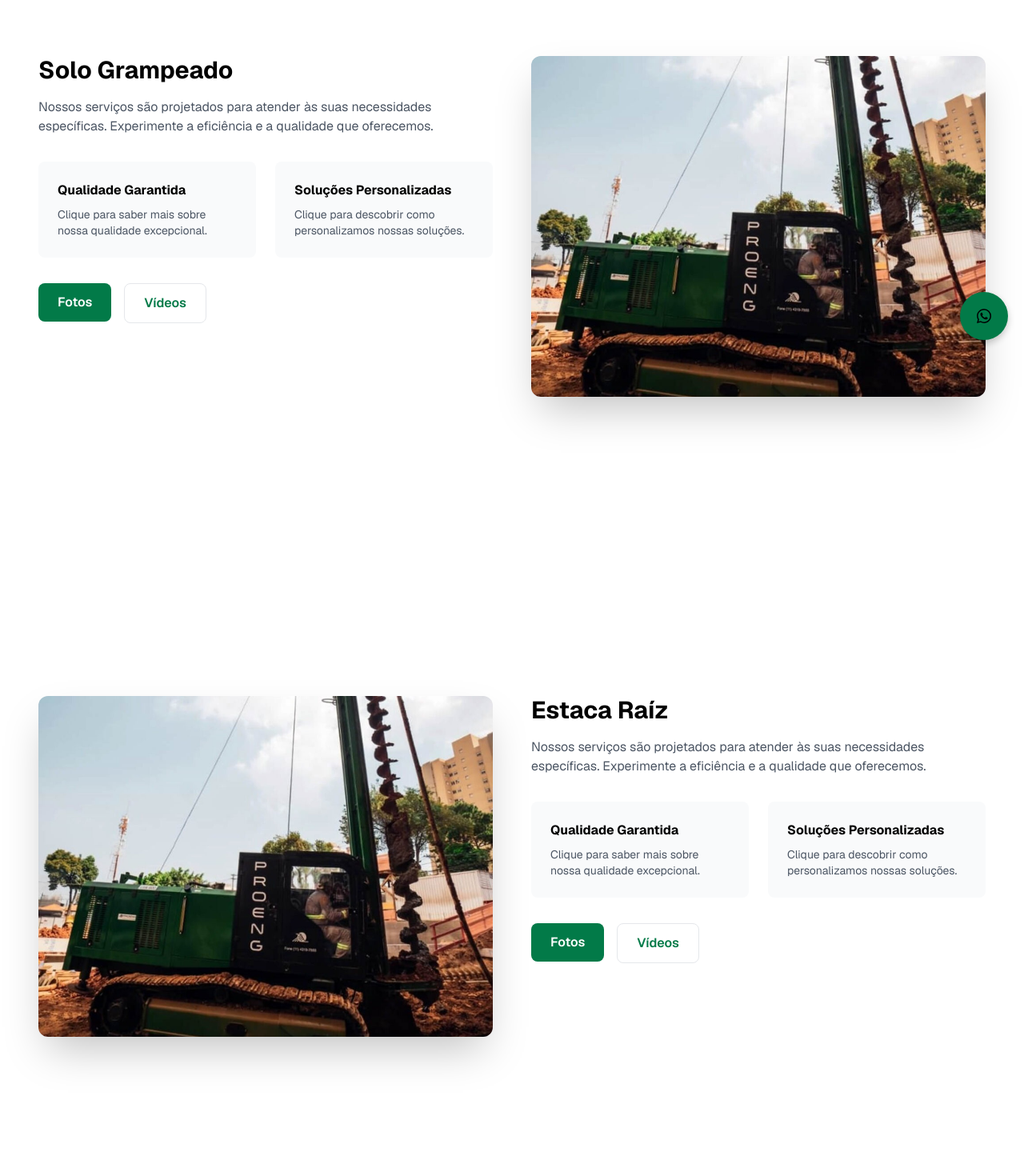
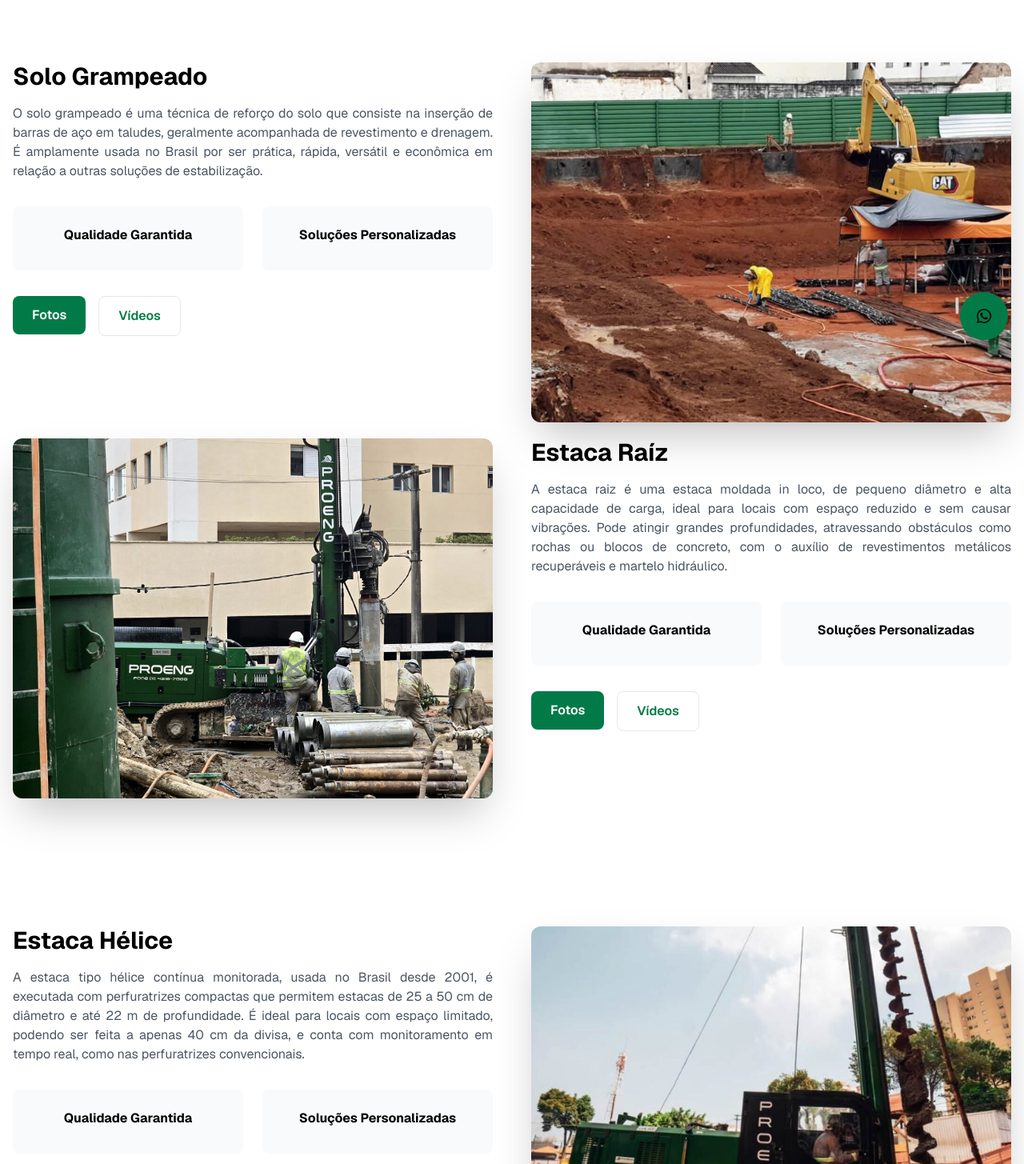
Before and after one commit to proengejem/proeng, a Next.js app: page /portifolio in a window 1280 px wide. Shown: the part 355-1810 px from the top of the page at 80% size. Built offline with nearby package versions, Linux system fonts and the light colour scheme.

Commit message:
Ajustes Portfólio
- ajustar layout de solo grampeado com os outros serviços
- arrumar imagem dos serviços
- Mudar a descrição dos serviços
- mudar os textos

```diff
--- a/src/components/portifolio.tsx
+++ b/src/components/portifolio.tsx
@@ -37,7 +37,7 @@ export default function Portfolio() {
       </motion.div>
 
       <motion.div
-        className="min-h-screen bg-white p-4 md:p-8 lg:p-12 mt-6 pb-0"
+        className="mx-auto max-w-7xl px-4 pt-20"
         initial="hidden"
         animate="visible"
         variants={containerVariants}
@@ -48,8 +48,8 @@ export default function Portfolio() {
             <motion.div className="space-y-8" variants={itemVariants}>
               <motion.div variants={itemVariants}>
                 <h1 className="mb-4 text-3xl font-bold">Solo Grampeado</h1>
-                <p className="text-gray-600">
-                  Nossos serviços são projetados para atender às suas necessidades específicas. Experimente a eficiência e a qualidade que oferecemos.
+                <p className="text-gray-600 text-justify">
+                  O solo grampeado é uma técnica de reforço do solo que consiste na inserção de barras de aço em taludes, geralmente acompanhada de revestimento e drenagem. É amplamente usada no Brasil por ser prática, rápida, versátil e econômica em relação a outras soluções de estabilização.
                 </p>
               </motion.div>
 
@@ -62,20 +62,16 @@ export default function Portfolio() {
                   whileTap={{ scale: 0.98 }}
                   className="rounded-lg bg-gray-50 p-6 text-left transition-shadow hover:shadow-lg"
                 >
-                  <h3 className="mb-2 font-bold">Qualidade Garantida</h3>
-                  <p className="text-sm text-gray-600">
-                    Clique para saber mais sobre nossa qualidade excepcional.
-                  </p>
+                  <h3 className="mb-2 font-bold text-center">Qualidade Garantida</h3>
+
                 </motion.button>
                 <motion.button
                   whileHover={{ scale: 1.02 }}
                   whileTap={{ scale: 0.98 }}
                   className="rounded-lg bg-gray-50 p-6 text-left transition-shadow hover:shadow-lg"
                 >
-                  <h3 className="mb-2 font-bold">Soluções Personalizadas</h3>
-                  <p className="text-sm text-gray-600">
-                    Clique para descobrir como personalizamos nossas soluções.
-                  </p>
+                  <h3 className="mb-2 font-bold text-center">Soluções Personalizadas</h3>
+
                 </motion.button>
               </motion.div>
               <motion.div className="flex space-x-4" variants={itemVariants}>
@@ -104,8 +100,8 @@ export default function Portfolio() {
                 transition={{ duration: 0.3 }}
               >
                 <Image
-                  src="/Estaca Helice.jpeg"
-                  alt="Estaca Raíz Project Photo"
+                  src="/Solo Grampeado.jpeg"
+                  alt="Solo Grampeado Project Photo"
                   fill
                   className="object-cover"
                   priority
--- a/src/components/portifolio2.tsx
+++ b/src/components/portifolio2.tsx
@@ -28,7 +28,7 @@ export default function Portfolio2() {
 
   return (
     <motion.div
-      className="min-h-screen bg-white p-4 md:p-8 lg:p-12"
+      className="mx-auto max-w-7xl px-4"
       initial="hidden"
       animate="visible"
       variants={containerVariants}
@@ -44,7 +44,7 @@ export default function Portfolio2() {
                          transition={{ duration: 0.3 }}
                        >
                          <Image
-                           src="/Estaca Helice.jpeg"
+                           src="/Estaca raiz.jpeg"
                            alt="Estaca Raíz Project Photo"
                            fill
                            className="object-cover"
@@ -58,10 +58,8 @@ export default function Portfolio2() {
           <motion.div className="space-y-8" variants={itemVariants}>
             <motion.div variants={itemVariants}>
               <h1 className="mb-4 text-3xl font-bold">Estaca Raíz</h1>
-              <p className="text-gray-600">
-                Nossos serviços são projetados para atender às suas necessidades
-                específicas. Experimente a eficiência e a qualidade que
-                oferecemos.
+              <p className="text-gray-600 text-justify">
+                A estaca raiz é uma estaca moldada in loco, de pequeno diâmetro e alta capacidade de carga, ideal para locais com espaço reduzido e sem causar vibrações. Pode atingir grandes profundidades, atravessando obstáculos como rochas ou blocos de concreto, com o auxílio de revestimentos metálicos recuperáveis e martelo hidráulico.
               </p>
             </motion.div>
 
@@ -75,10 +73,8 @@ export default function Portfolio2() {
                 whileTap={{ scale: 0.98 }}
                 className="rounded-lg bg-gray-50 p-6 text-left transition-shadow hover:shadow-lg"
               >
-                <h3 className="mb-2 font-bold">Qualidade Garantida</h3>
-                <p className="text-sm text-gray-600">
-                  Clique para saber mais sobre nossa qualidade excepcional.
-                </p>
+                <h3 className="mb-2 font-bold text-center">Qualidade Garantida</h3>
+
               </motion.button>
               <motion.button
                 // onClick={() => setSelectedModal(modalContent.solutions)}
@@ -86,10 +82,8 @@ export default function Portfolio2() {
                 whileTap={{ scale: 0.98 }}
                 className="rounded-lg bg-gray-50 p-6 text-left transition-shadow hover:shadow-lg"
               >
-                <h3 className="mb-2 font-bold">Soluções Personalizadas</h3>
-                <p className="text-sm text-gray-600">
-                  Clique para descobrir como personalizamos nossas soluções.
-                </p>
+                <h3 className="mb-2 font-bold text-center">Soluções Personalizadas</h3>
+
               </motion.button>
             </motion.div>
 
--- a/src/components/portifolio3.tsx
+++ b/src/components/portifolio3.tsx
@@ -60,17 +60,16 @@ export default function PortfolioPage() {
         variants={containerVariants}
         initial="hidden"
         animate="visible"
-        className="mx-auto max-w-7xl px-4"
+        className="mx-auto max-w-7xl px-4 pt-40"
       >
+
         <div className="grid items-start gap-12 md:grid-cols-2">
           {/* Left Column */}
           <div className="space-y-8">
             <motion.div variants={itemVariants}>
               <h2 className="mb-4 text-3xl font-bold">Estaca Hélice</h2>
-              <p className="mb-6 text-gray-600">
-                Nossos serviços são projetados para atender às suas necessidades
-                específicas. Experimente a eficiência e a qualidade que
-                oferecemos.
+              <p className="mb-6 text-gray-600 text-justify">
+                A estaca tipo hélice contínua monitorada, usada no Brasil desde 2001, é executada com perfuratrizes compactas que permitem estacas de 25 a 50 cm de diâmetro e até 22 m de profundidade. É ideal para locais com espaço limitado, podendo ser feita a apenas 40 cm da divisa, e conta com monitoramento em tempo real, como nas perfuratrizes convencionais.
               </p>
             </motion.div>
 
@@ -84,10 +83,8 @@ export default function PortfolioPage() {
                 whileTap={{ scale: 0.98 }}
                 className="rounded-lg bg-gray-50 p-6 text-left transition-shadow hover:shadow-lg"
               >
-                <h3 className="mb-2 font-bold">Qualidade Garantida</h3>
-                <p className="text-sm text-gray-600">
-                  Clique para saber mais sobre nossa qualidade excepcional.
-                </p>
+                <h3 className="mb-2 font-bold text-center">Qualidade Garantida</h3>
+
               </motion.button>
               <motion.button
                 // onClick={() => setSelectedModal(modalContent.solutions)}
@@ -95,10 +92,8 @@ export default function PortfolioPage() {
                 whileTap={{ scale: 0.98 }}
                 className="rounded-lg bg-gray-50 p-6 text-left transition-shadow hover:shadow-lg"
               >
-                <h3 className="mb-2 font-bold">Soluções Personalizadas</h3>
-                <p className="text-sm text-gray-600">
-                  Clique para descobrir como personalizamos nossas soluções.
-                </p>
+                <h3 className="mb-2 font-bold text-center">Soluções Personalizadas</h3>
+
               </motion.button>
             </motion.div>
 
@@ -132,8 +127,8 @@ export default function PortfolioPage() {
                   className="relative aspect-[4/3] overflow-hidden rounded-xl shadow-2xl"
                 >
                   <Image
-                    src="/Estaca Raiz.jpeg"
-                    alt="Solo Grampeado Project Photo"
+                    src="/Estaca Helice.jpeg"
+                    alt="estaca Helice Project Photo"
                     fill
                     className="object-cover"
                   />
```
